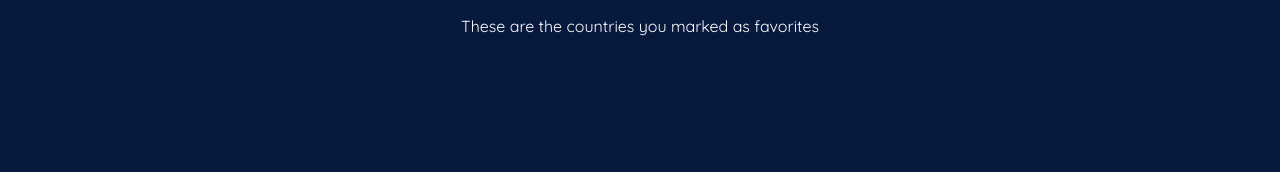
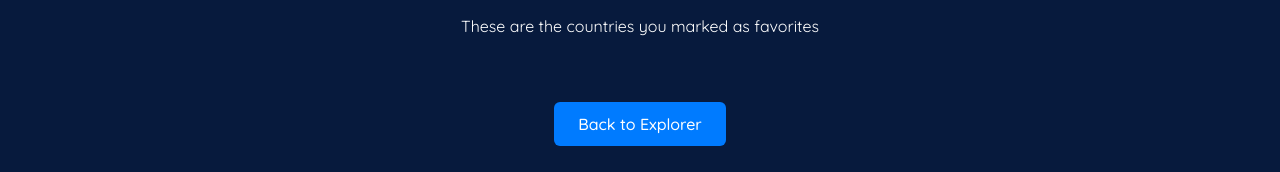
Before and after one commit to NotPako/challenmgeNumPablo, a React (Vite) app: page /Favourites in a window 1280 px wide. Shown: the part 227-399 px from the top of the page. Built offline with nearby package versions, Linux system fonts and the light colour scheme; no server answers.

Commit message:
add nav button in favorites page

```diff
--- a/src/pages/Favourites/Favourites.css
+++ b/src/pages/Favourites/Favourites.css
@@ -0,0 +1,15 @@
+.explore-button {
+    margin-top: 2rem;
+    padding: 0.75rem 1.5rem;
+    font-size: 1rem;
+    background-color: #007bff;
+    color: white;
+    border: none;
+    border-radius: 6px;
+    cursor: pointer;
+    transition: background-color 0.3s ease;
+  }
+
+  .explore-button:hover {
+    background-color: #0056b3;
+  }
--- a/src/pages/Favourites/Favourites.tsx
+++ b/src/pages/Favourites/Favourites.tsx
@@ -1,6 +1,7 @@
 import {useState, useEffect} from 'react';
 import CountryCard from '../../components/CountryCard/CountryCard';
 import { useFavorites } from '../../Providers/FavoritesProvider';
+import { useNavigate } from 'react-router-dom';
 import './Favourites.css';
 
 
@@ -27,6 +28,7 @@ interface Country {
 export default function Favourites() {
     const [countries, setCountries] = useState<Country[]>([]);
     const { favorites } = useFavorites();
+    const navigate = useNavigate();
 
     useEffect(() => {
       setCountries(favorites);
@@ -40,6 +42,9 @@ export default function Favourites() {
       <div style={{ padding: '20px', display: 'flex', flexDirection: 'column', alignItems: 'center', marginTop: '5rem', color: 'white' }}>
         <h1>My Favorites</h1>
         <p>These are the countries you marked as favorites</p>
+        <p> <button className="explore-button" onClick={() => navigate('/Explore')}>
+        Back to Explorer
+      </button></p>
       </div>
     <div style = {{padding: '20px', display: 'flex', flexDirection: 'column', alignItems: 'center'}}>
        <div className="countryGridDesign">
```
